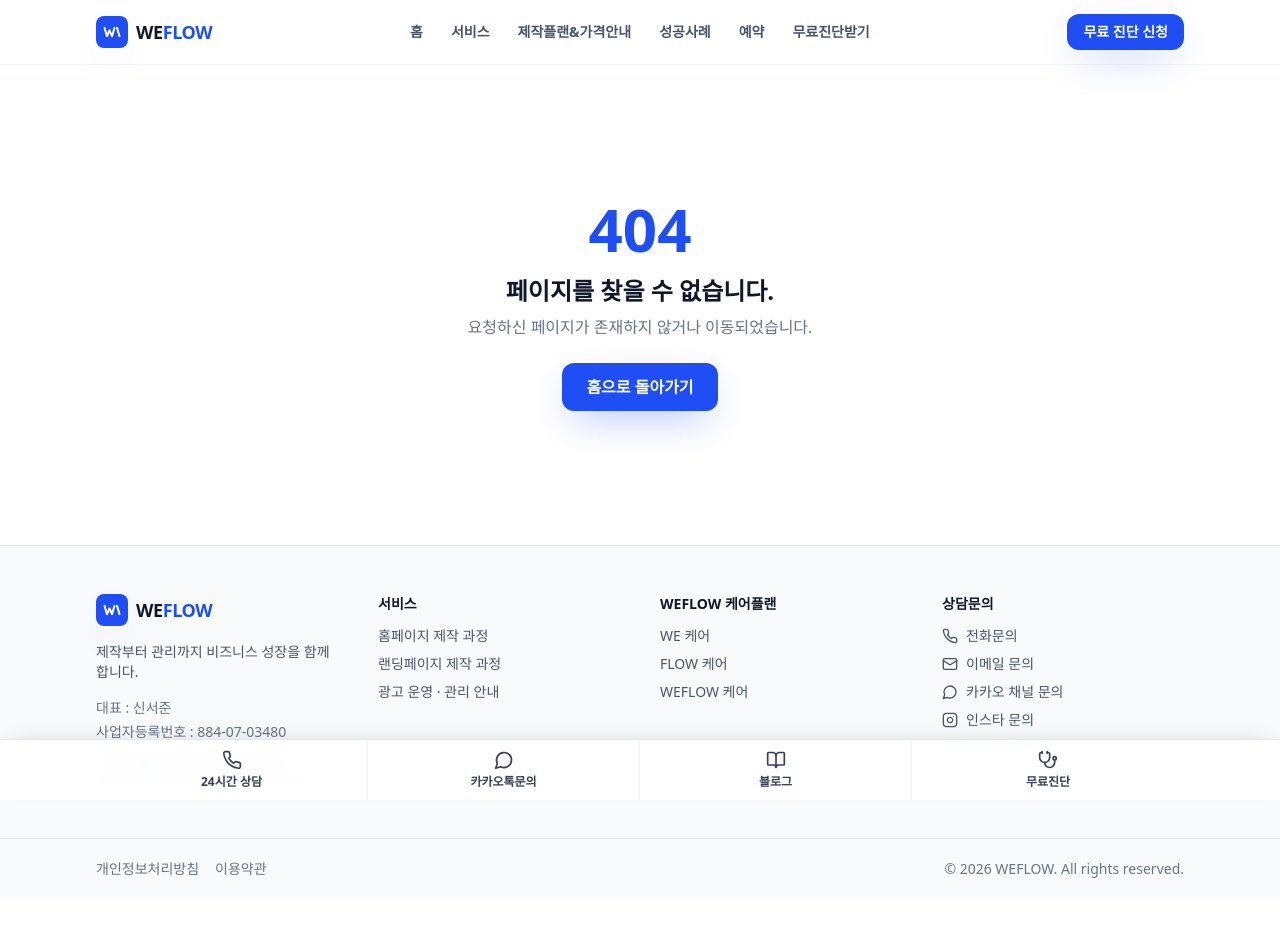
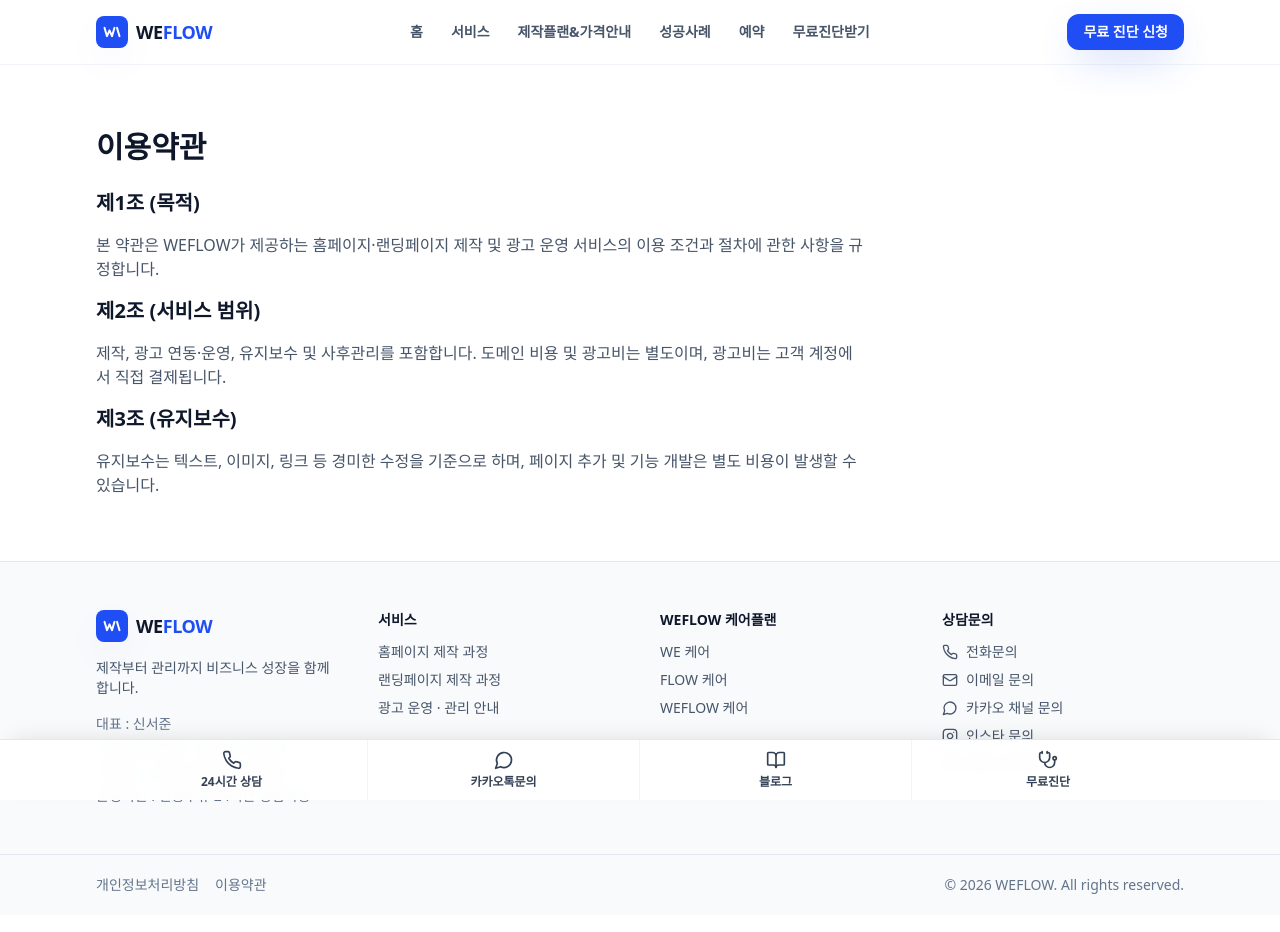
Before and after one commit to zaewc/weflow, a Next.js app: page /terms in a window 1280 px wide. Before the commit this address had no page. Shown: the top 932 px of the page. Built offline with nearby package versions, Linux system fonts and the light colour scheme; a web font is replaced by a local one.

Commit message:
feat(app): add terms page

```diff
--- /dev/null
+++ b/src/app/terms/page.tsx
@@ -0,0 +1,30 @@
+import type { Metadata } from "next";
+
+export const metadata: Metadata = {
+  title: "이용약관 | WEFLOW",
+};
+
+export default function TermsPage() {
+  return (
+    <div className="container-w py-16">
+      <h1 className="text-3xl font-extrabold text-slate-900">이용약관</h1>
+      <div className="prose mt-6 max-w-3xl space-y-4 text-slate-600">
+        <h2 className="text-xl font-bold text-slate-900">제1조 (목적)</h2>
+        <p>
+          본 약관은 WEFLOW가 제공하는 홈페이지·랜딩페이지 제작 및 광고 운영
+          서비스의 이용 조건과 절차에 관한 사항을 규정합니다.
+        </p>
+        <h2 className="text-xl font-bold text-slate-900">제2조 (서비스 범위)</h2>
+        <p>
+          제작, 광고 연동·운영, 유지보수 및 사후관리를 포함합니다. 도메인 비용
+          및 광고비는 별도이며, 광고비는 고객 계정에서 직접 결제됩니다.
+        </p>
+        <h2 className="text-xl font-bold text-slate-900">제3조 (유지보수)</h2>
+        <p>
+          유지보수는 텍스트, 이미지, 링크 등 경미한 수정을 기준으로 하며, 페이지
+          추가 및 기능 개발은 별도 비용이 발생할 수 있습니다.
+        </p>
+      </div>
+    </div>
+  );
+}
```
